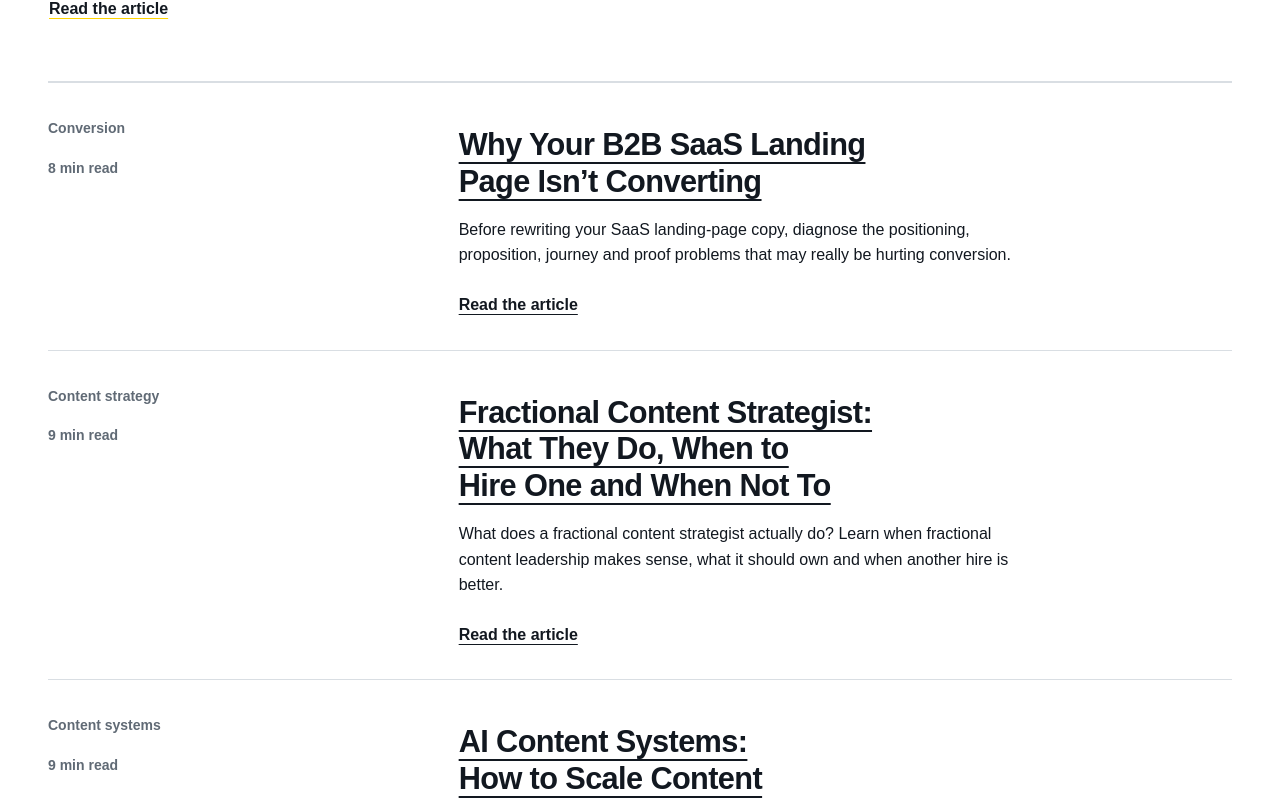
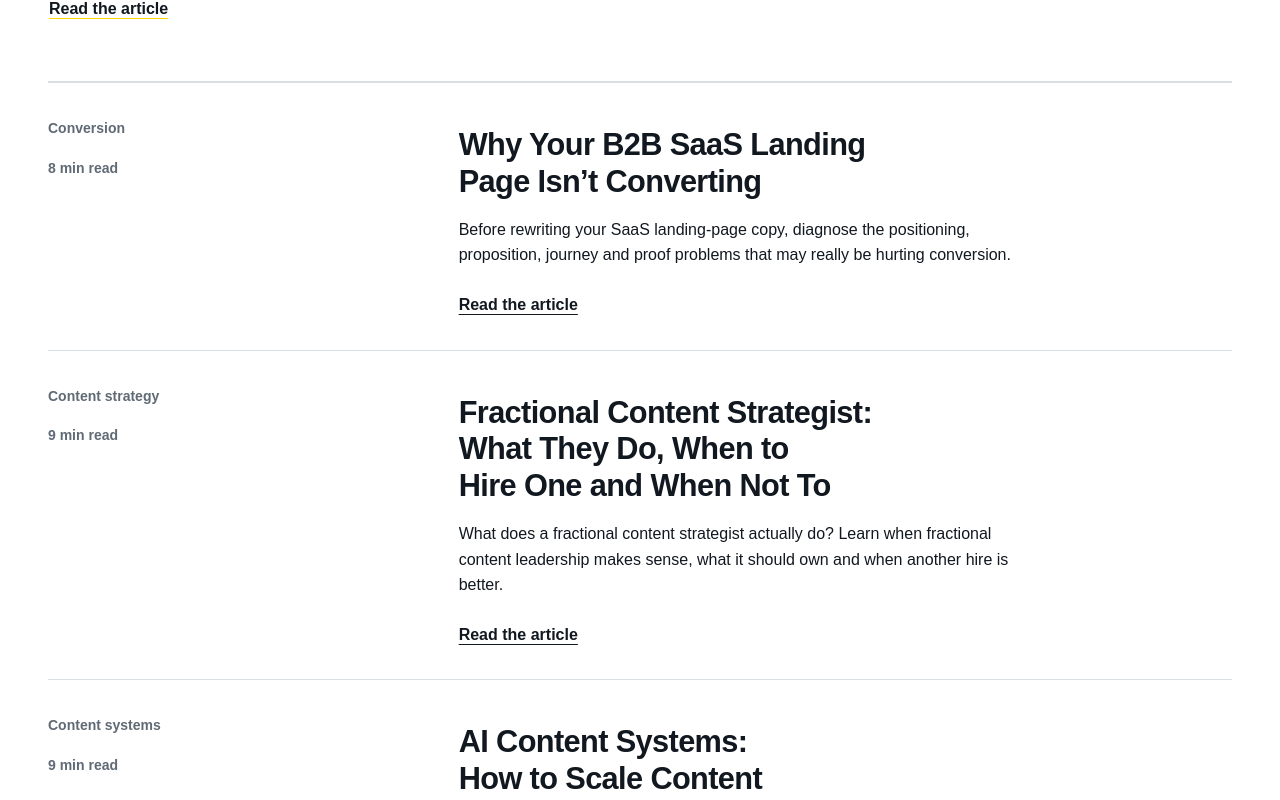
Before and after one commit to andeegee/andygood.me, a Next.js app: page /insights in a window 1280 px wide. Shown: the part 1020-1820 px from the top of the page. Built offline with nearby package versions, Linux system fonts and the light colour scheme; a web font is replaced by a local one.

Commit message:
Update insights.module.css

```diff
--- a/src/app/insights/insights.module.css
+++ b/src/app/insights/insights.module.css
@@ -9,6 +9,7 @@
 .list { border-top: 1px solid var(--steel); }
 .entry { display: grid; grid-template-columns: minmax(8rem, 1fr) 2fr; gap: var(--space-6); padding-block: var(--space-8); border-bottom: 1px solid var(--steel); }
 .entry h2 { font-size: clamp(1.4rem, 2.4vw, 2rem); }
+.entry h2 a { text-decoration: none; }
 .cta { padding: var(--space-12) 0; }
 .ctaInner { display: grid; justify-items: start; gap: var(--space-4); padding: var(--space-8); background: var(--carbon); color: var(--white); }
 .ctaInner p { color: #d9dee3; }
```
